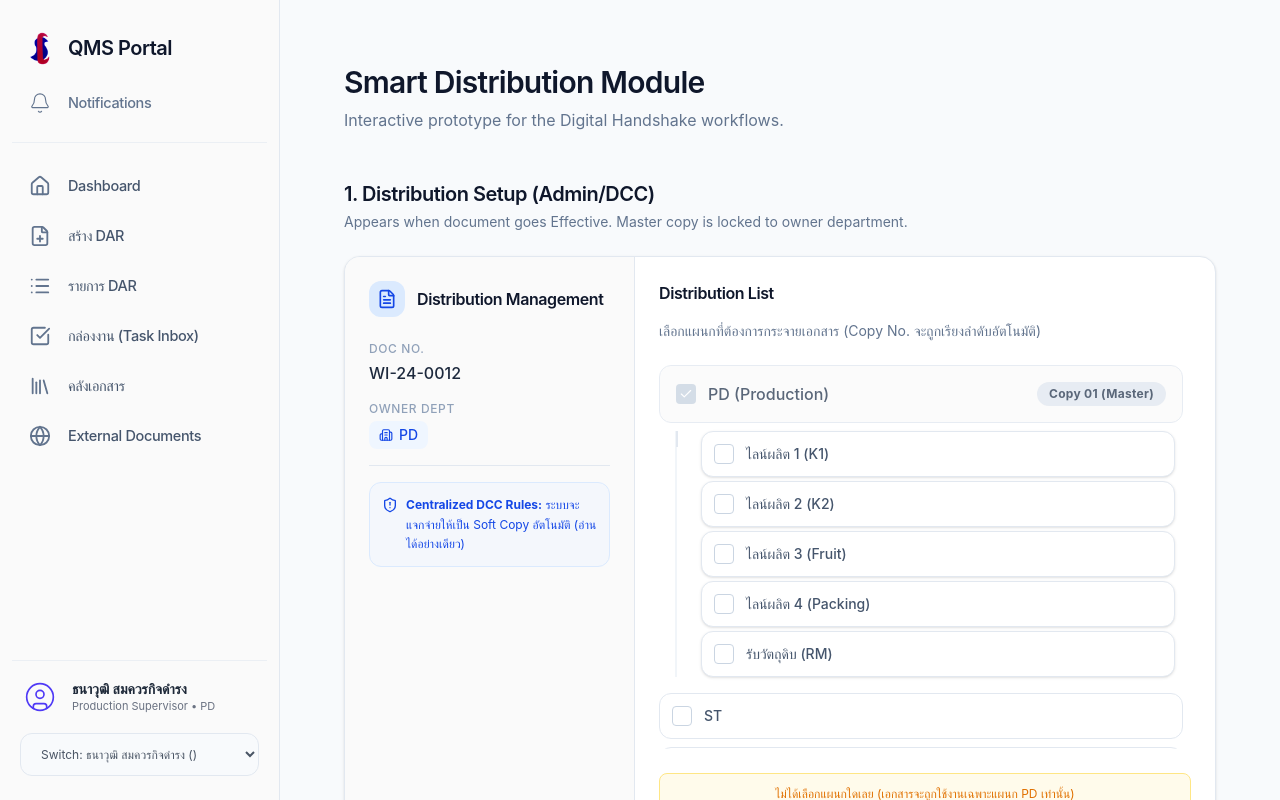
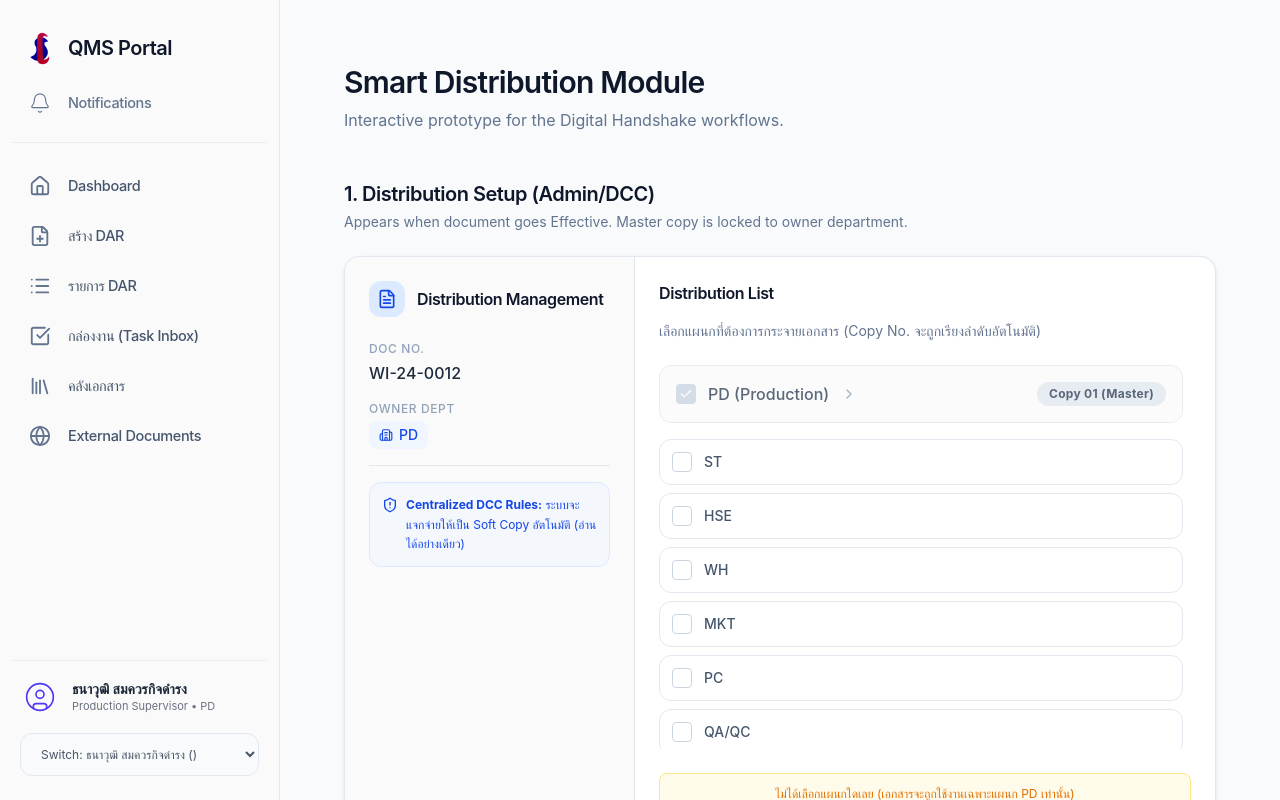
Before and after one commit to tharns1999-cmyk/qms-portal, a React (Vite) app: page /demo-distribution in a window 1280 px wide. Built offline with nearby package versions, Linux system fonts and the light colour scheme.

Commit message:
เพิ่ม dropdown

```diff
--- a/src/components/workflow/DistributionSetup.jsx
+++ b/src/components/workflow/DistributionSetup.jsx
@@ -164,12 +164,20 @@
 
           {/* Owner Dept - Locked as Copy 01, with optional subs inline */}
           <div className="mb-4">
-            <div className="flex items-center justify-between p-4 rounded-xl border border-slate-200 bg-[#FAFAFA] opacity-80">
+            <div
+              className={`flex items-center justify-between p-4 rounded-xl border border-slate-200 bg-[#FAFAFA] opacity-80 ${ownerDeptObj.isGroup ? 'cursor-pointer hover:bg-slate-50' : ''}`}
+              onClick={() => ownerDeptObj.isGroup && toggleGroup(ownerDeptObj.id)}
+            >
               <div className="flex items-center gap-3">
                 <div className="w-5 h-5 rounded bg-slate-300 flex items-center justify-center shrink-0">
                   <Check className="w-3.5 h-3.5 text-white" />
                 </div>
                 <span className="font-medium text-slate-700">{ownerDeptObj.name}</span>
+                {ownerDeptObj.isGroup && (
+                  expandedGroups[ownerDeptObj.id] ?
+                    <ChevronDown className="w-4 h-4 text-slate-400" /> :
+                    <ChevronRight className="w-4 h-4 text-slate-400" />
+                )}
               </div>
               <span className="px-3 py-1 rounded-full bg-slate-200 text-slate-700 text-xs font-bold tracking-wide shrink-0">
                 Copy 01 (Master)
@@ -177,7 +185,7 @@
             </div>
 
             {/* Inline render sub-departments if owner is a group */}
-            {ownerDeptObj.isGroup && ownerDeptObj.subs && (
+            {ownerDeptObj.isGroup && ownerDeptObj.subs && expandedGroups[ownerDeptObj.id] && (
               <div className="mt-2 pl-6 pr-2 space-y-1 border-l-2 border-slate-100 ml-4 relative">
                 <div className="absolute top-0 -left-[1px] w-[2px] h-4 bg-slate-200"></div>
                 {ownerDeptObj.subs.map(sub => renderDeptItem({ ...sub, isGroup: false }, true))}
```
Also changed, not shown: 1 other file (tests, documents, lock files or other folders).
